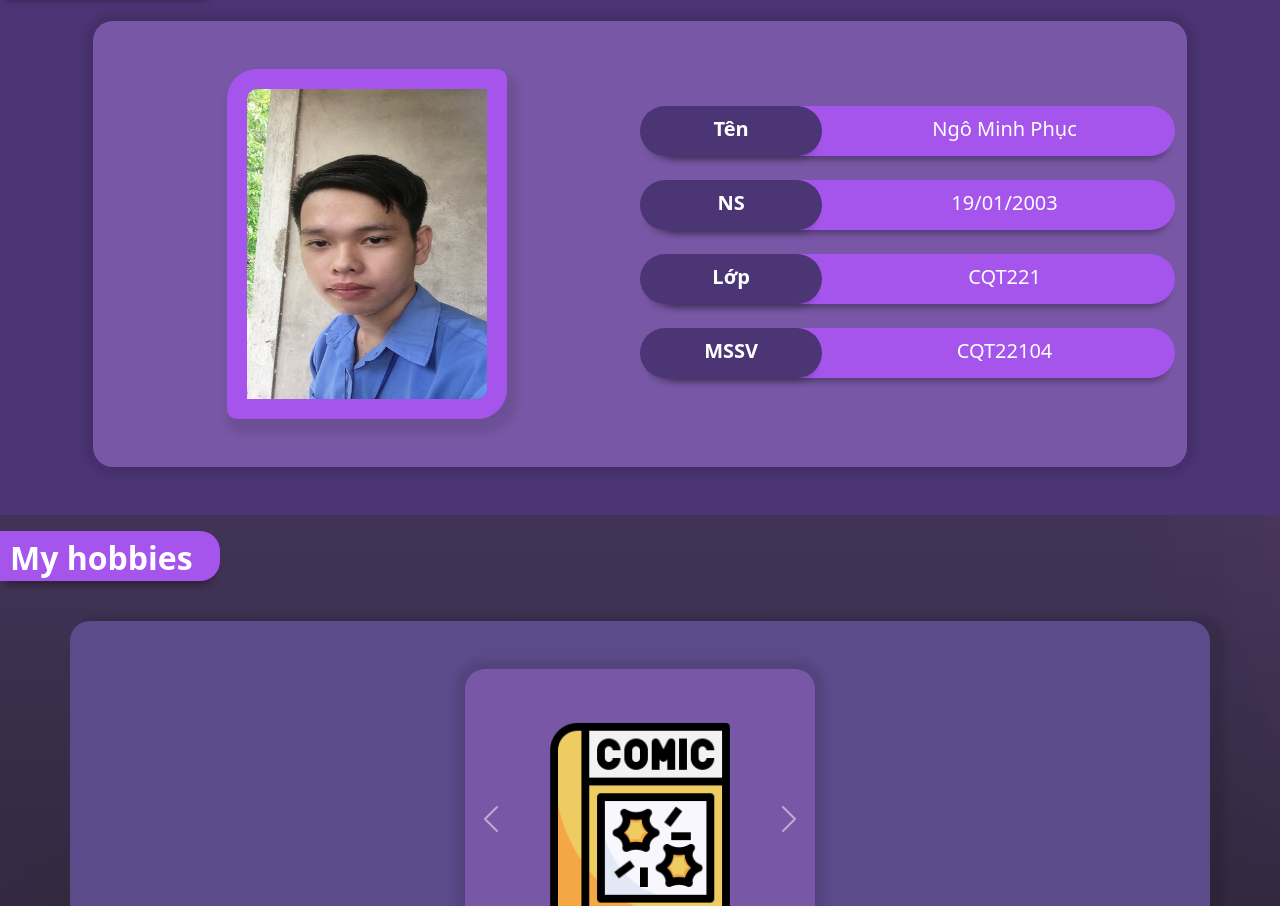
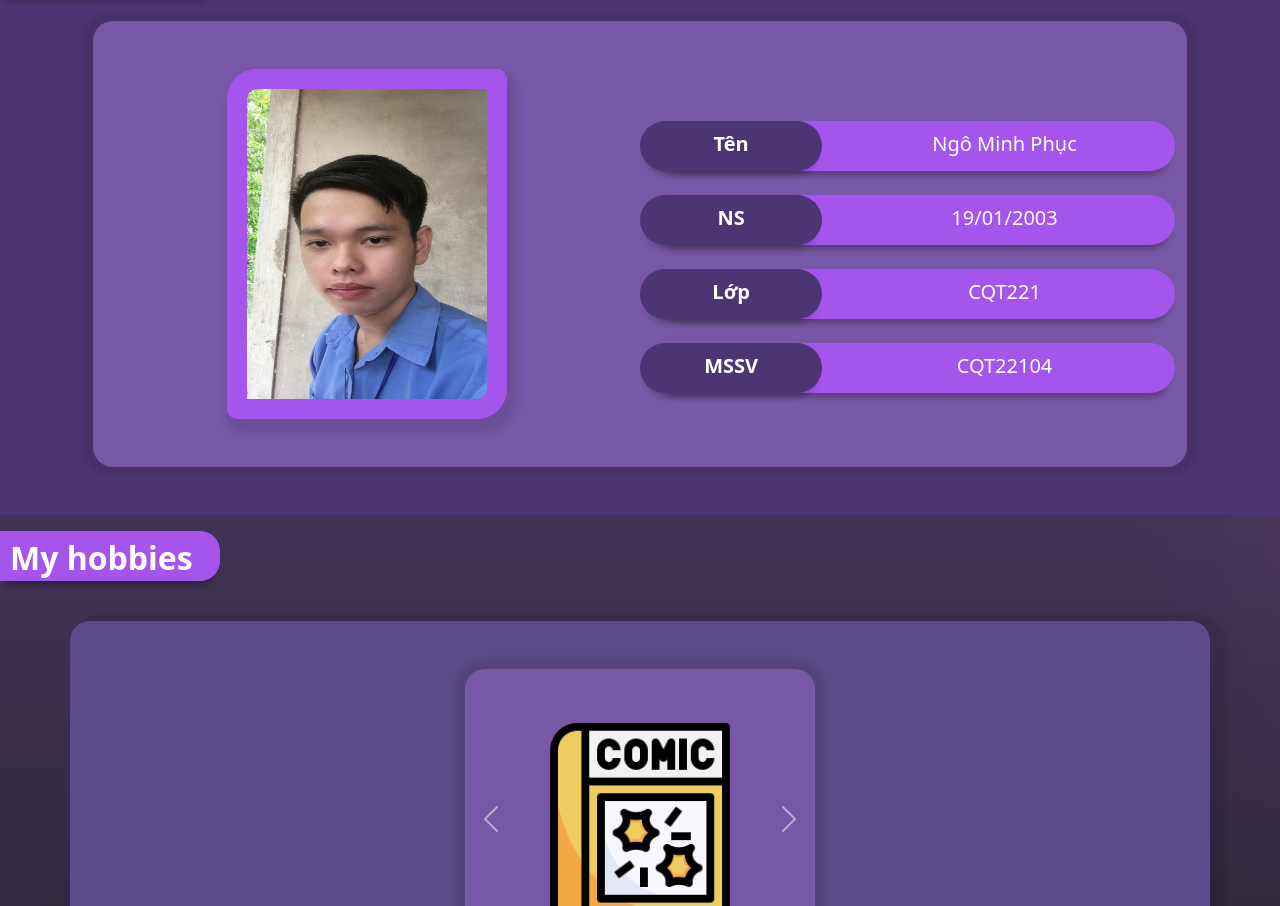
Before and after one commit to MinhPhuc191203/ngominhphuc, a plain HTML site: page index.html in a window 1280 px wide. Shown: the part 885-1791 px from the top of the page. Drawn offline with nearby package versions, Linux system fonts and the light colour scheme.

Commit message:
Update index.html

```diff
--- a/index.html
+++ b/index.html
@@ -96,7 +96,7 @@
           </div>
        </div class="info">
         <div class="col-sm-12 col-md-6 m-0">
-          <div class="content-2 mx-auto" data-aos="fade-down-left" style="margin-top: 85px;">
+          <div class="content-2 mx-auto" data-aos="fade-down-left" style="margin-top: 100px;">
             <div class="row text-center">
               <div class="col-4 bg-cbn" data-aos="fade-down-right">
                 <p class="text-white fs-5 mt-2"  data-aos="fade-right">Tên</p>
```
